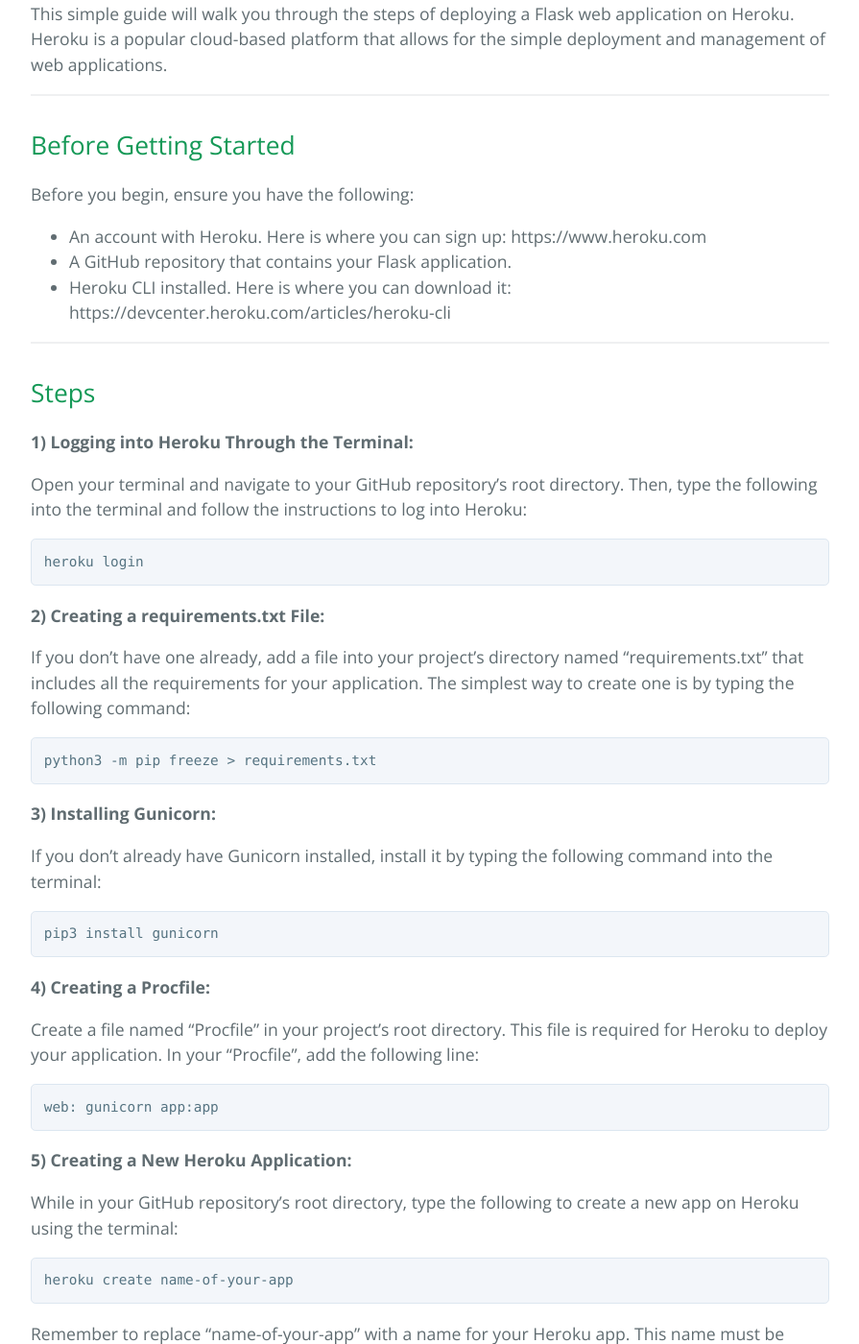
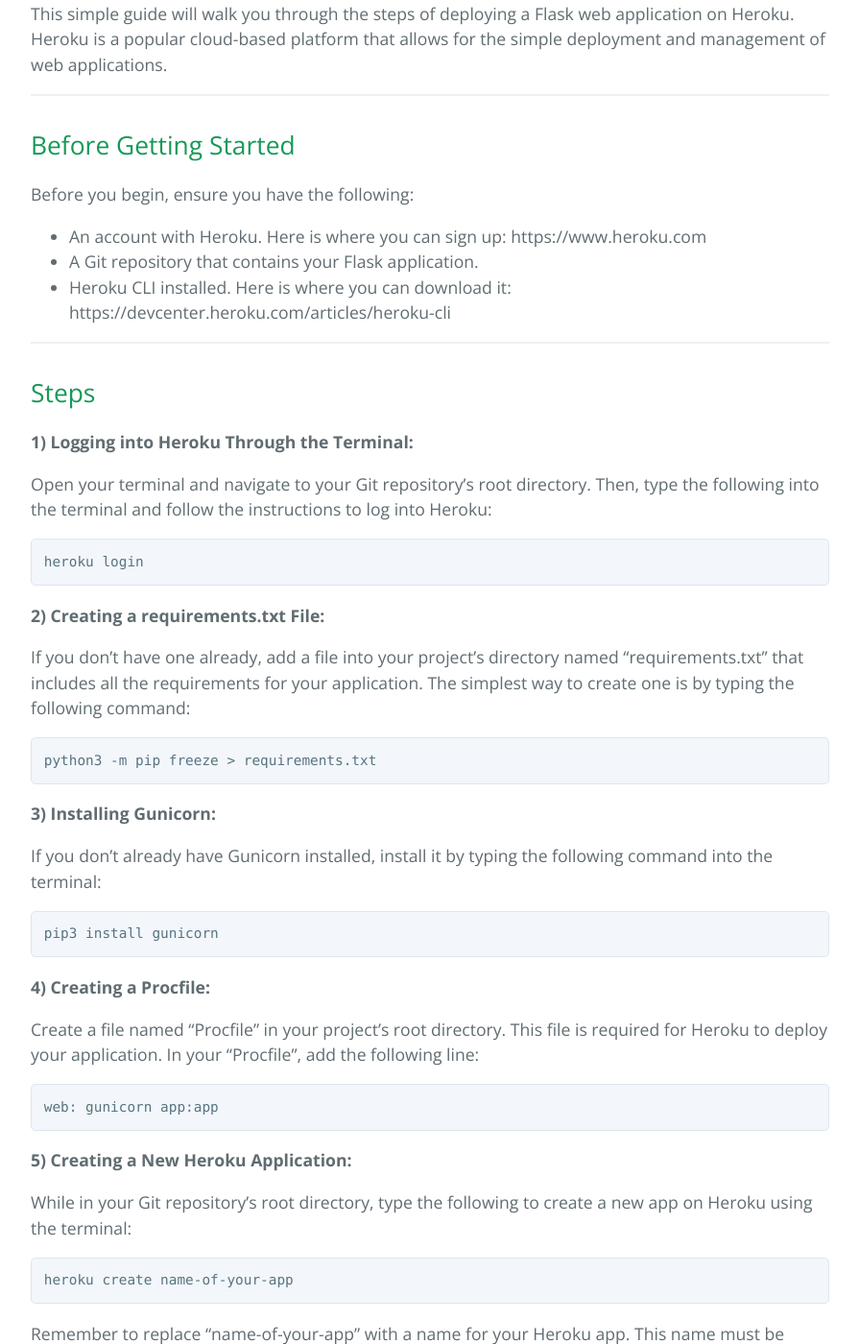
Before and after one commit to learning-software-engineering/learning-software-engineering.github.io, a Jekyll site: the page built from Topics/Development_Process/Flask_App_Deployment_Heroku.md, in a window 1280 px wide and 1400 px high, scrolled down 820 px. Shown: the whole window at 96% size, without its empty margins (192-1087 px from the left). Built offline with Jekyll 4.4.1, drawn with Linux system fonts in a browser that asks for light colours; our own code applies the rules of GitHub Pages for plain Markdown files.

Commit message:
Fixed incorrect information

```diff
--- a/Topics/Development_Process/Flask_App_Deployment_Heroku.md
+++ b/Topics/Development_Process/Flask_App_Deployment_Heroku.md
@@ -19,7 +19,7 @@
 Before you begin, ensure you have the following:
 
 - An account with Heroku. Here is where you can sign up: https://www.heroku.com
-- A GitHub repository that contains your Flask application.
+- A Git repository that contains your Flask application.
 - Heroku CLI installed. Here is where you can download it: https://devcenter.heroku.com/articles/heroku-cli
 
 ----
@@ -28,7 +28,7 @@
 
 **1) Logging into Heroku Through the Terminal:**
 
-Open your terminal and navigate to your GitHub repository's root directory. Then, type the following into the terminal and follow the instructions to log into Heroku:
+Open your terminal and navigate to your Git repository's root directory. Then, type the following into the terminal and follow the instructions to log into Heroku:
 
     heroku login
 
@@ -52,7 +52,7 @@
 
 **5) Creating a New Heroku Application:**
 
-While in your GitHub repository's root directory, type the following to create a new app on Heroku using the terminal:
+While in your Git repository's root directory, type the following to create a new app on Heroku using the terminal:
 
     heroku create name-of-your-app
 
```
